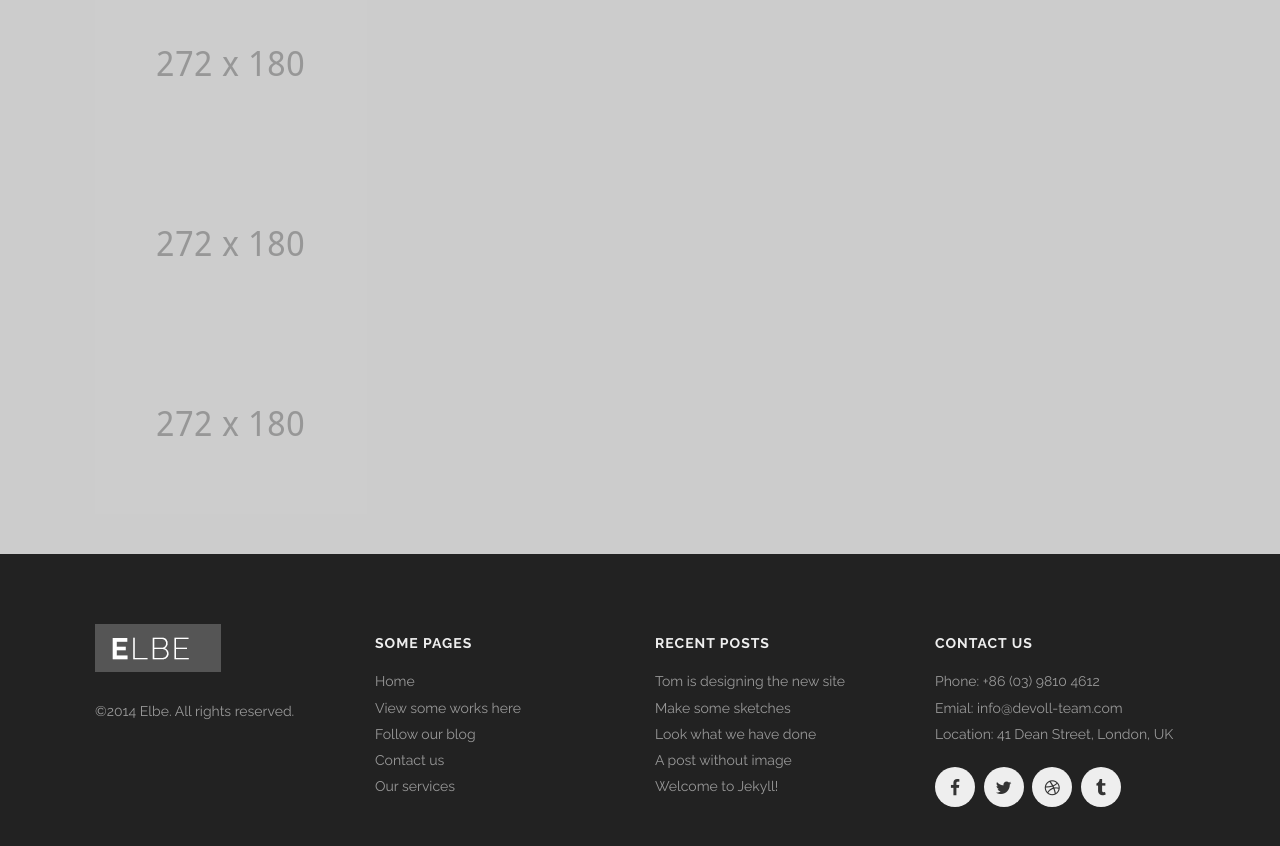
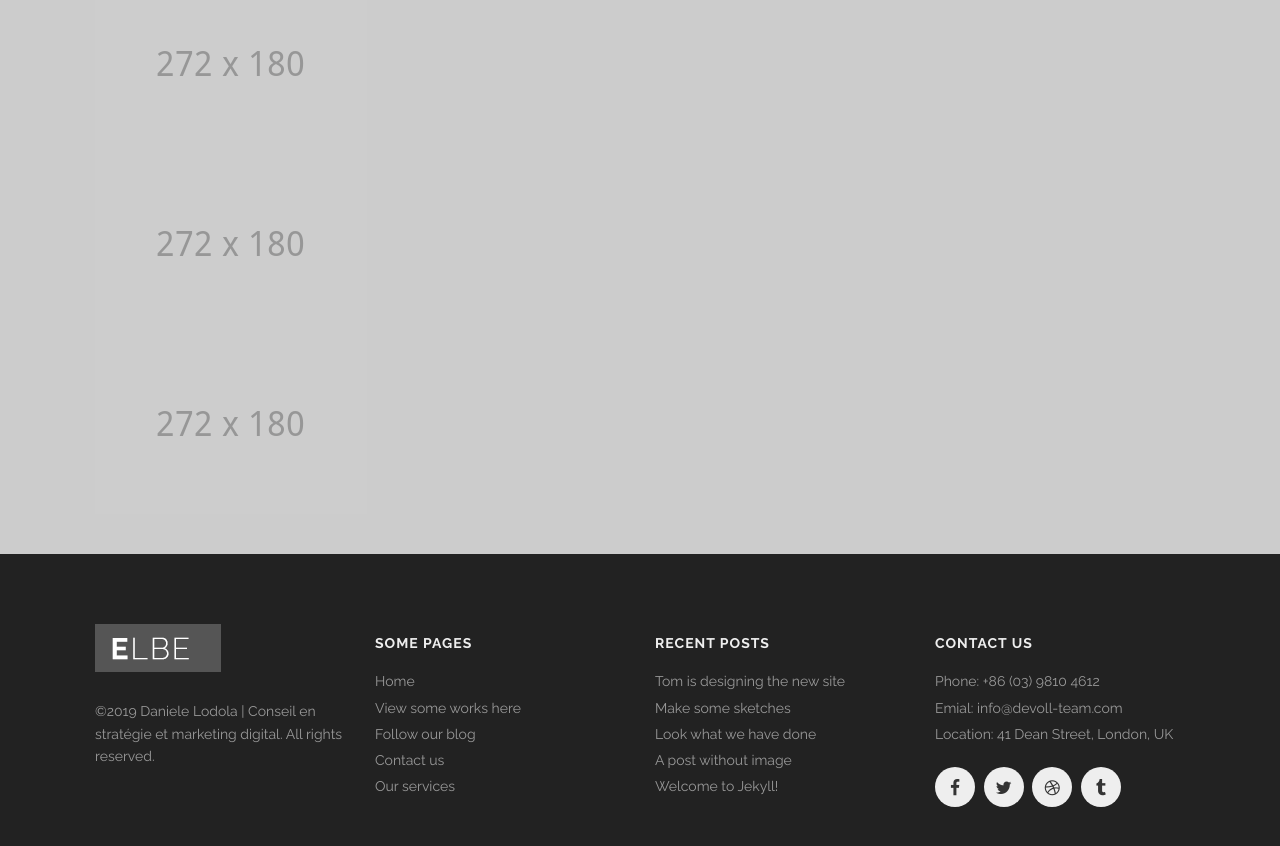
Before and after one commit to danielelodola/danielelodola.github.io, a Jekyll site: the page built from index.html, in a window 1280 px wide and 900 px high, scrolled down 5645 px. Shown: the top 846 px of the window. Built offline with Jekyll 4.4.1, drawn with Linux system fonts in a browser that asks for light colours; nearby versions of some CDN libraries.

Commit message:
Debugging

```diff
--- a/_config.yml
+++ b/_config.yml
@@ -1,5 +1,5 @@
 # Site settings
-title: Elbe
+title: Daniele Lodola | Conseil en stratégie et marketing digital
 email: your-email@domain.com
 description: > # this means to ignore newlines until "baseurl:"
   Write an awesome description for your new site here. You can edit this
@@ -7,7 +7,7 @@ description: > # this means to ignore newlines until "baseurl:"
   Google search results) and in your feed.xml site description.
 baseurl: "" # the subpath of your site, e.g. /blog/
 # url: "http://yourdomain.com" # the base hostname & protocol for your site
-twitter_username: jekyllrb
+twitter_username: dlodola
 github_username:  jekyll
 
 # Build settings
--- a/_includes/footer.html
+++ b/_includes/footer.html
@@ -7,7 +7,7 @@
           <img alt="" src="{{site.url}}/images/logo-grey.png" />
         </a>
       </h1>
-      <p>©2014 {{site.title}}. All rights reserved.</p>
+      <p>©2019 {{site.title}}. All rights reserved.</p>
       <div class='spacing'></div>
       <div class='spacing'></div>
     </div>
@@ -73,7 +73,7 @@
   </div>
   <div class='two spacing'></div>
 </div>
-<script src="https://code.jquery.com/jquery-3.2.1.min.js"></script>
+
 <script src="{{ "/javascripts/jquery.countTo.js" | prepend: site.baseurl }}" type="text/javascript"></script>
 <script src="{{ "/javascripts/jquery.appear.js" | prepend: site.baseurl }}" type="text/javascript"></script>
 <script src="{{ "/javascripts/jquery.validate.js" | prepend: site.baseurl }}" type="text/javascript"></script>
--- a/_includes/head.html
+++ b/_includes/head.html
@@ -12,6 +12,7 @@
   <link rel="stylesheet" href="{{ "/css/font-awesome.css" | prepend: site.baseurl }}">
 
   <script src="{{ "/javascripts/libs.js" | prepend: site.baseurl }}" type="text/javascript"></script>
+  <script src="{{ "/javascripts/libs.js.bundle" | prepend: site.baseurl }}" type="text/javascript"></script>
   <script>
     // terrificjs bootstrap
     (function($) {
```
Also changed, not shown: 13 other files.
